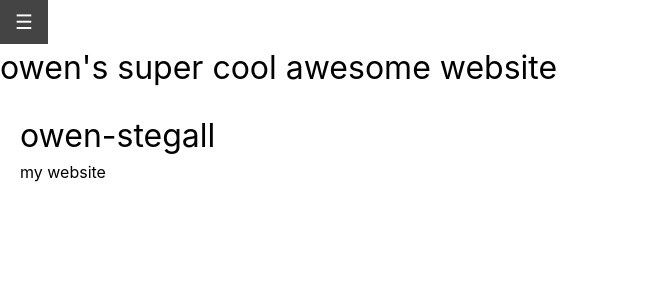
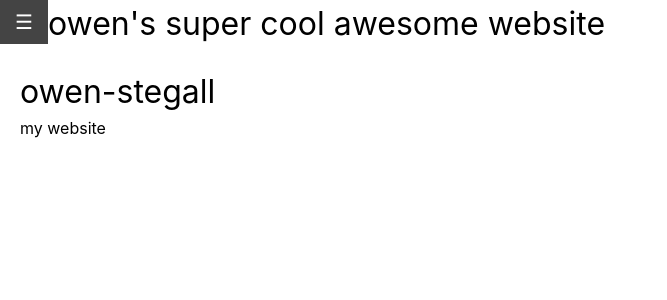
Before and after one commit to omstegall/owen-stegall, a Jekyll site: the page built from README.md, in a window 1280 px wide. Shown: the top 300 px of the page, without its empty margins (0-667 px from the left). Built offline with Jekyll 4.4.1, drawn with Linux system fonts in a browser that asks for light colours; our own code applies the rules of GitHub Pages for plain Markdown files.

Commit message:
header? i barely know her (sorry)

```diff
--- a/_layouts/default.html
+++ b/_layouts/default.html
@@ -5,14 +5,16 @@
     <title>{{ page.title }}</title>
     <link rel="stylesheet" href="{{site.github_baseurl}}/assets/css/styles.css">
   </head>
-  <div id="header">
+  <header>
     <div>
       <button class="openbtn" onclick="openNav()">&#9776;</button>
     </div>
     <div>
       <h1>owen's super cool awesome website</h1>
     </div>
-  </div>
+    <div>
+    </div>
+  </header>
   <body>
     <div>
       <div id="main" class="main">
--- a/_sass/main.scss
+++ b/_sass/main.scss
@@ -73,9 +73,10 @@ body {
   flex-direction:column;
 }
 
-.header {
+header {
   display:flex;
   flex-direction:row;
+  justify-content:justify-between;
 }
 
 h2, h3, h4, h5, h6, p, blockquote, pre, ul, ol, dl, figure, .highlight {
```
